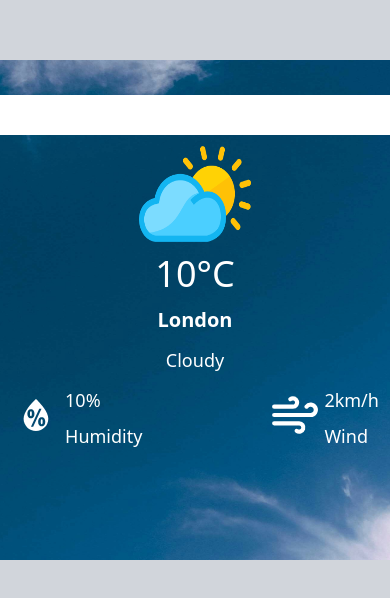
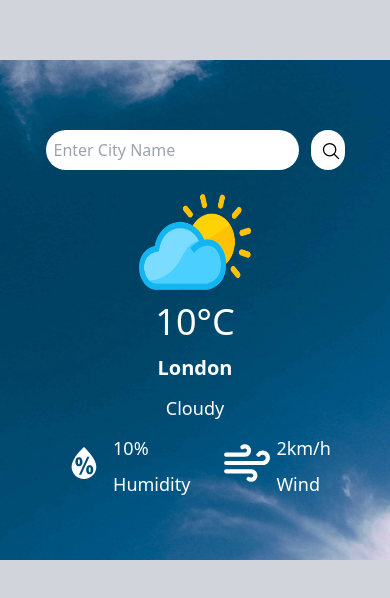
Before and after one commit to jithinphilip347/Weather-App, a React (Vite) app: page / in a window 390 px wide. Shown: the part 112-710 px from the top of the page. Built offline with nearby package versions, Linux system fonts and the light colour scheme.

Commit message:
make responsive

```diff
--- a/src/Components/WeatherForm.jsx
+++ b/src/Components/WeatherForm.jsx
@@ -17,9 +17,8 @@ const WeatherForm = () => {
     const [loading, setLoading] = useState(false);
     const [error, setError] = useState('');
 
-
     const handleClick = () => {
-        if(name !== ""){
+        if (name !== "") {
             setLoading(true);
             const apiUrl = `https://api.openweathermap.org/data/2.5/weather?q=${name}&appid=a4bb378261573defd986d3324a9f2f33&units=metric`;
             axios.get(apiUrl)
@@ -43,28 +42,28 @@ const WeatherForm = () => {
 
     return (
         <div className="flex flex-col items-center gap-4">
-            <div className="flex items-center justify-center gap-3 relative bottom-[35px] p-2 rounded-3xl ">
+            <div className="flex items-center justify-center gap-3 relative p-2 rounded-3xl ">
                 <input
                     type="text"
                     placeholder="Enter City Name"
                     onChange={(e) => setName(e.target.value)}
-                    className="p-2 rounded-3xl w-[720px]"
+                    className="p-2 rounded-3xl w-full md:w-[720px]"
                 />
                 <button className="rounded-full w-10 h-10 bg-white">
-                    <IoSearchOutline className="text-black relative top-[1px] left-[10px] " onClick={handleClick} alt="" size={20}/>
+                    <IoSearchOutline className="text-black relative top-[1px] left-[10px] " onClick={handleClick} alt="" size={20} />
                 </button>
             </div>
             {loading ? (
-                <div className="relative bottom-[37px] text-white">Loading...</div>
+                <div className="text-white">Loading...</div>
             ) : error ? (
-                <div className="relative bottom-[37px] text-red-800">Error: {error}</div>
+                <div className="text-red-800">Error: {error}</div>
             ) : (
-                <div className="flex flex-col items-center gap-3 text-white relative bottom-[48px]">
+                <div className="flex flex-col items-center gap-3 text-white">
                     <img src={WeatherIcon} alt="" className="w-28 h-24" />
                     <h1 className="text-4xl">{Math.round(data.celcius)}°C</h1>
                     <h2 className="font-sans font-bold text-xl">{data.name}</h2>
                     <p className="text-lg">{data.description}</p>
-                    <div className="flex items-center justify-between gap-32 text-lg">
+                    <div className="flex items-center justify-between gap-8 text-lg">
                         <div className="flex gap-1">
                             <WiHumidity className="relative top-1" size={50} />
                             <div className="flex flex-col gap-2">
```
Lines whose indentation alone changed are shown as unchanged.
